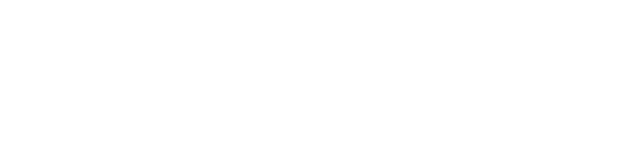
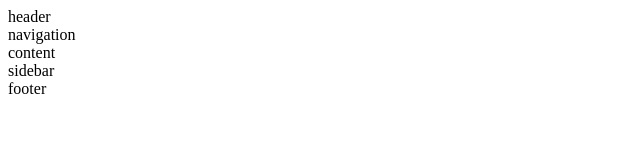
Before and after one commit to Csorbab/layout-2024-10-08, a plain HTML site: page index.html in a window 1280 px wide. Shown: the whole page, without its empty margins (0-640 px from the left). Drawn offline with Linux system fonts and the light colour scheme.

Commit message:
Update index.html

```diff
--- a/index.html
+++ b/index.html
@@ -7,6 +7,15 @@
     <link rel="stylesheet" href="style.css">
 </head>
 <body>
-
+    <div id="wrapper">
+        <header>header</header>
+        <nav>navigation</nav>
+        <main> content
+            <section></section>
+            <section></section>
+        </main>
+        <aside>sidebar</aside>
+        <footer>footer</footer>
+    </div>
 </body>
 </html>
```
